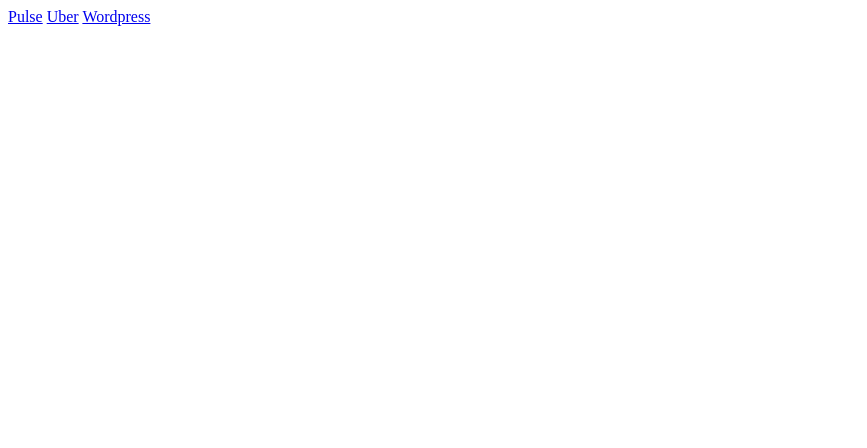
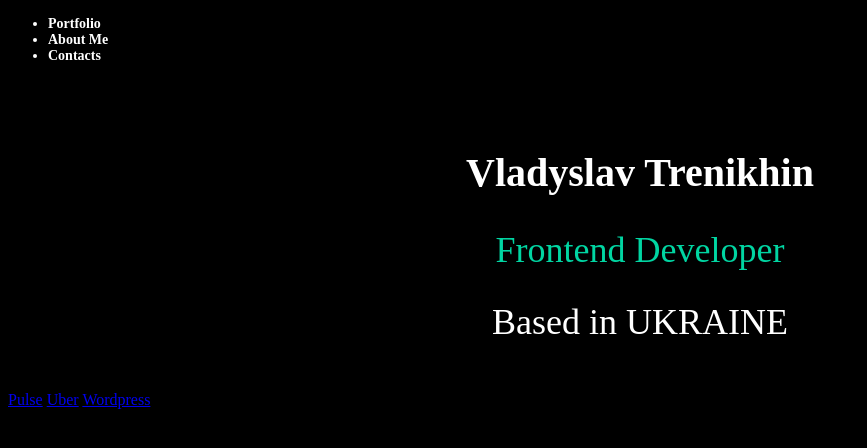
Before and after one commit to VladTrenikhin/VladTrenikhin.github.io, a plain HTML site: page index.html in a window 1280 px wide. Shown: the whole page, without its empty margins (0-867 px from the left). Drawn offline with Linux system fonts and the light colour scheme.

Commit message:
Portfolio

```diff
--- a/index.html
+++ b/index.html
@@ -4,9 +4,50 @@
     <meta charset="UTF-8">
     <meta http-equiv="X-UA-Compatible" content="IE=edge">
     <meta name="viewport" content="width=device-width, initial-scale=1.0">
-    <title>Document</title>
+    <title>Portfolio</title>
+    <link rel="stylesheet" href="/css/style.min.css">
 </head>
 <body>
+    <header>
+        <div class="header__link">
+            <ul>
+                <li>Portfolio</li>
+                <li>About Me</li>
+                <li>Contacts</li>
+            </ul>
+        </div>
+        <div class="header__social">
+            <div class="header__social__item">
+                <div class="header__social__icon"></div>
+                <a href="#"></a>
+            </div>
+            <div class="header__social__item">
+                <div class="header__social__icon"></div>
+                <a href="#"></a>
+            </div>
+            <div class="header__social__item">
+                <div class="header__social__icon"></div>
+                <a href="#"></a>
+            </div>
+            <div class="header__social__item">
+                <div class="header__social__icon"></div>
+                <a href="#"></a>
+            </div>
+        </div>
+    </header>
+    <section class="main">
+        <div class="container">
+            <div class="main__text">
+                <h1 class="name">Vladyslav Trenikhin</h1>
+                <h2 class="profession">Frontend Developer</h2>
+                <h2 class="location">Based in UKRAINE</h2>
+            </div>
+            <div class="avatar">
+                <div class="avatar__circle"></div>
+                <img src="" alt="" class="avatar__photo">
+            </div>
+        </div>
+    </section>
     <a href="./Pulse/index.html">Pulse</a>
     <a href="./UBER/src/index.html">Uber</a>
     <a href="./Wordpress/index.html">Wordpress</a>
--- /dev/null
+++ b/sass/style.scss
@@ -0,0 +1,46 @@
+* {
+    background-color: black;
+}
+
+.header__link {
+    ul{
+        li{
+            font-family: 'Merriweather';
+            font-style: normal;
+            font-weight: 700;
+            font-size: 14px;
+            color: #FFFFFF;
+        }
+    }
+}
+
+
+.main {
+    &__text{
+        .name{
+            margin-top: 85px;
+            font-family: 'Merriweather';
+            font-style: normal;
+            font-weight: 900;
+            font-size: 40px;
+            text-align: center;
+            color: #FFFFFF;
+        }
+        .profession{
+            font-family: 'Merriweather';
+            font-style: normal;
+            font-weight: 300;
+            font-size: 36px;
+            text-align: center;
+            color: #01D5A2;
+        }
+        .location{
+            font-family: 'Merriweather';
+            font-style: normal;
+            font-weight: 300;
+            font-size: 36px;
+            text-align: center;
+            color: #FFFFFF;
+        }
+    }
+}
```
Also changed, not shown: css/style.css (added), css/style.min.css (added), 1 other file.
